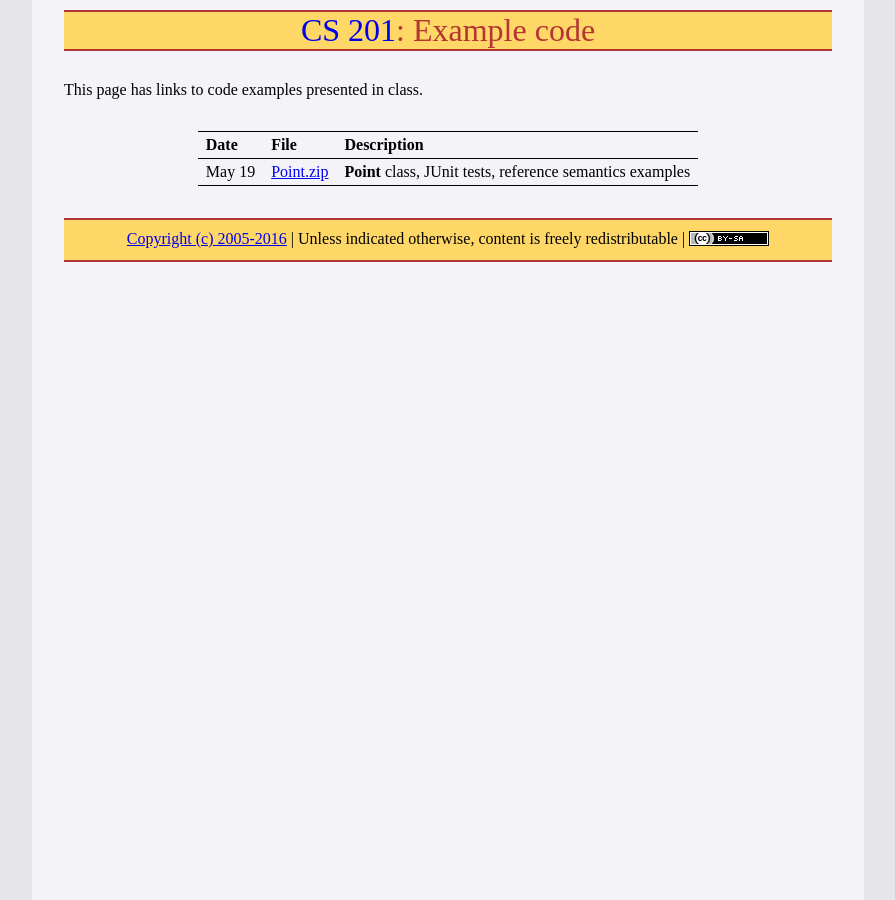
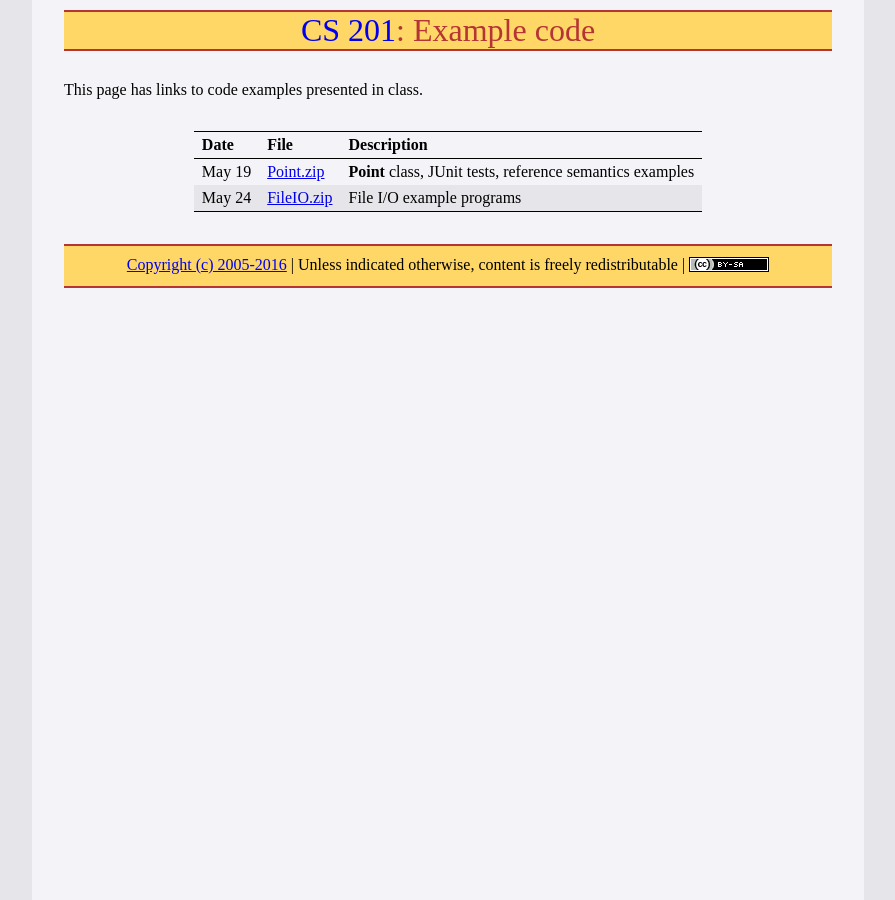
Before and after one commit to ycpcs/cs201-summer2016, a Jekyll site: the page built from examples/index.md, in a window 1280 px wide. Shown: the whole page, without its empty margins (192-1087 px from the left). Built offline with Jekyll 4.4.1, drawn with Linux system fonts in a browser that asks for light colours; some web fonts are replaced.

Commit message:
example File I/O code

```diff
--- a/examples/index.md
+++ b/examples/index.md
@@ -8,3 +8,4 @@ This page has links to code examples presented in class.
 Date | File | Description
 ---- | ---- | -----------
 May 19 | [Point.zip](Point.zip) | **Point** class, JUnit tests, reference semantics examples
+May 24 | [FileIO.zip](FileIO.zip) | File I/O example programs
```
Also changed, not shown: 1 other file.
